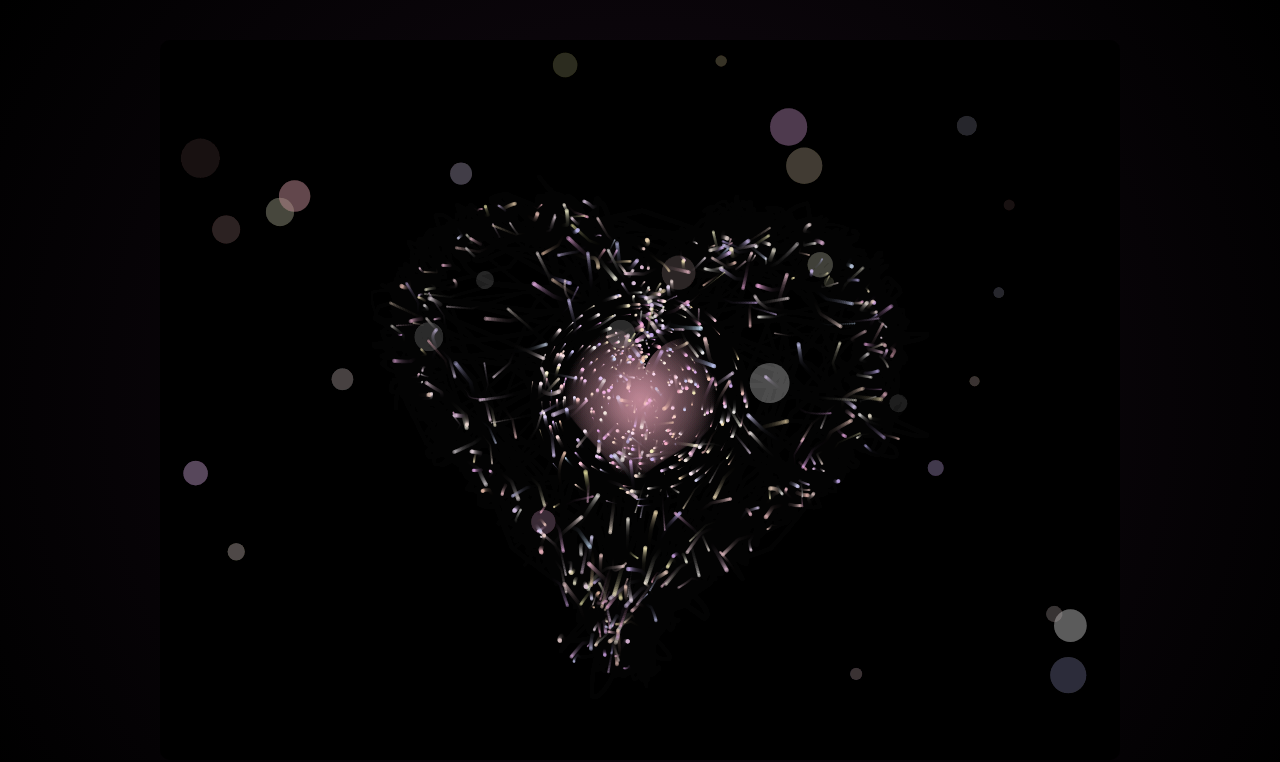
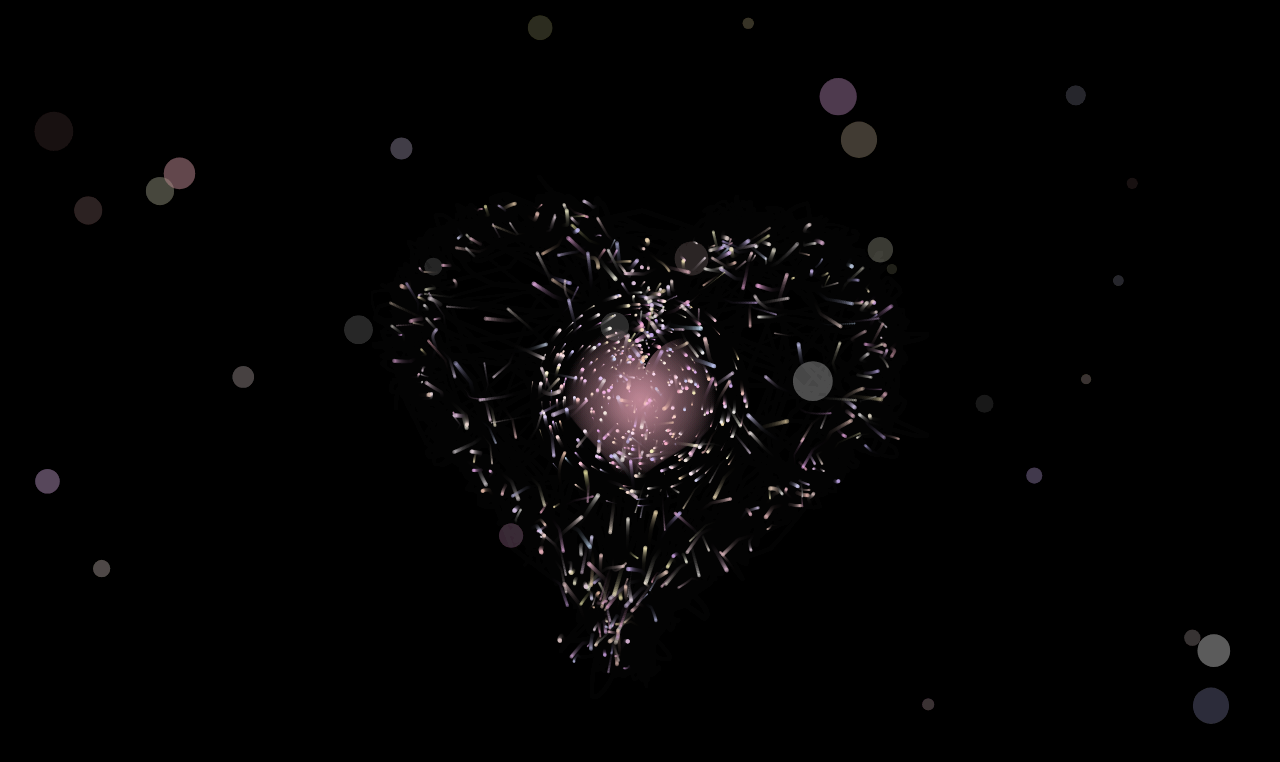
Before and after one commit to illusory-Y/GamingTest, a plain HTML site: page heart.html in a window 1280 px wide. Drawn offline with Linux system fonts and the light colour scheme.

Commit message:
Update heart.html

```diff
--- a/heart.html
+++ b/heart.html
@@ -16,16 +16,12 @@
         }
         body {
             background: radial-gradient(circle, rgba(20,10,20,1) 0%, rgba(0,0,0,1) 100%);
-            display: flex;
-            justify-content: center;
-            align-items: center;
-            min-height: 100vh;
             -webkit-tap-highlight-color: transparent;
         }
         canvas {
-            border-radius: 10px;
-            max-width: 100%;
-            max-height: 100%;
+            display: block;
+            width: 100%;
+            height: 100%;
         }
     </style>
 </head>
@@ -37,22 +33,9 @@
 
         // 设置画布大小为响应式
         function resizeCanvas() {
-            const maxWidth = window.innerWidth * 0.9;
-            const maxHeight = window.innerHeight * 0.9;
-
-            // 保持800:600的比例
-            const aspectRatio = 800 / 600;
-            let width, height;
-
-            if (maxWidth / maxHeight > aspectRatio) {
-                // 高度限制
-                height = maxHeight;
-                width = height * aspectRatio;
-            } else {
-                // 宽度限制
-                width = maxWidth;
-                height = width / aspectRatio;
-            }
+            // 使用全屏大小
+            const width = window.innerWidth;
+            const height = window.innerHeight;
 
             canvas.width = width;
             canvas.height = height;
```
